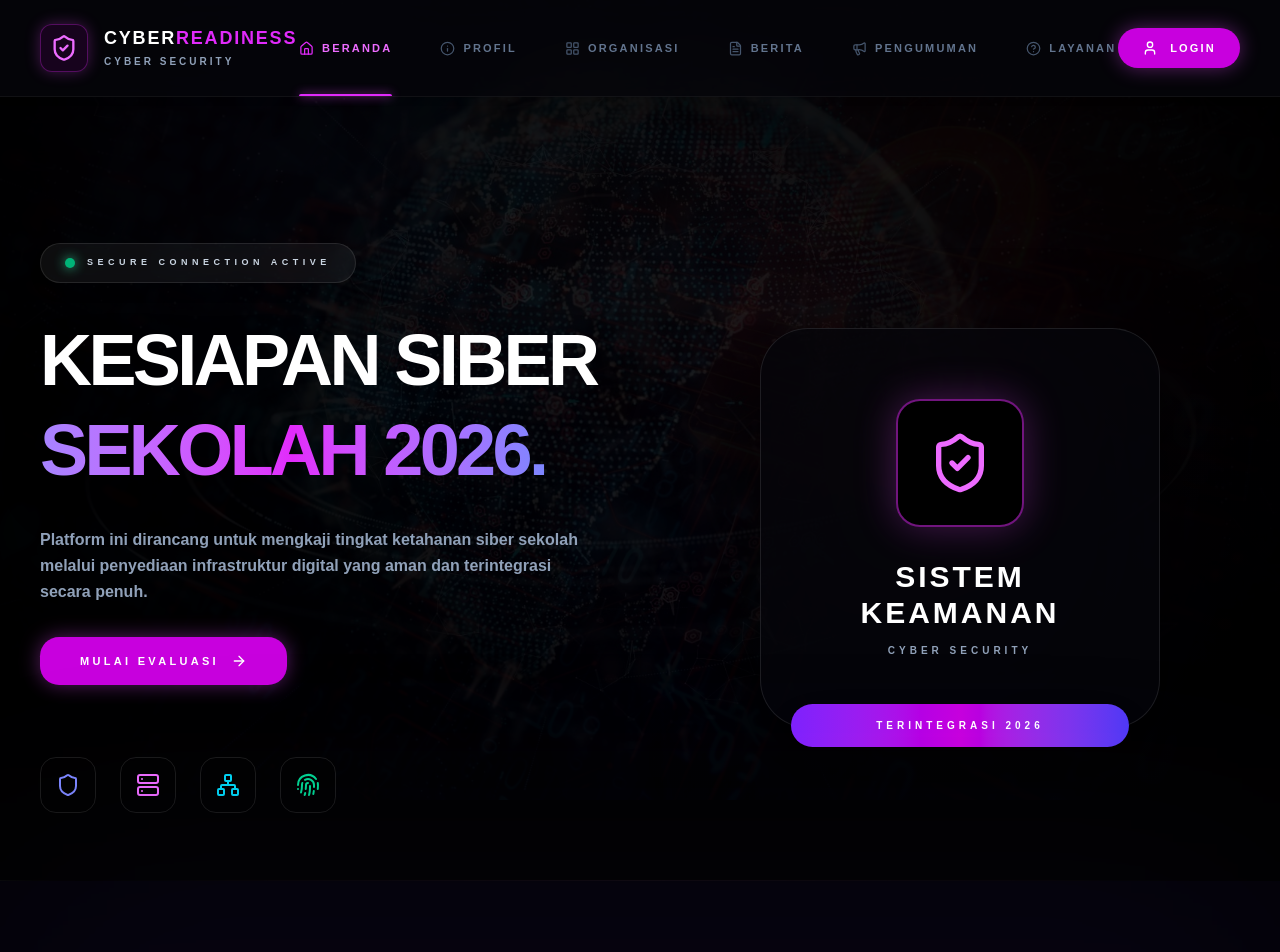
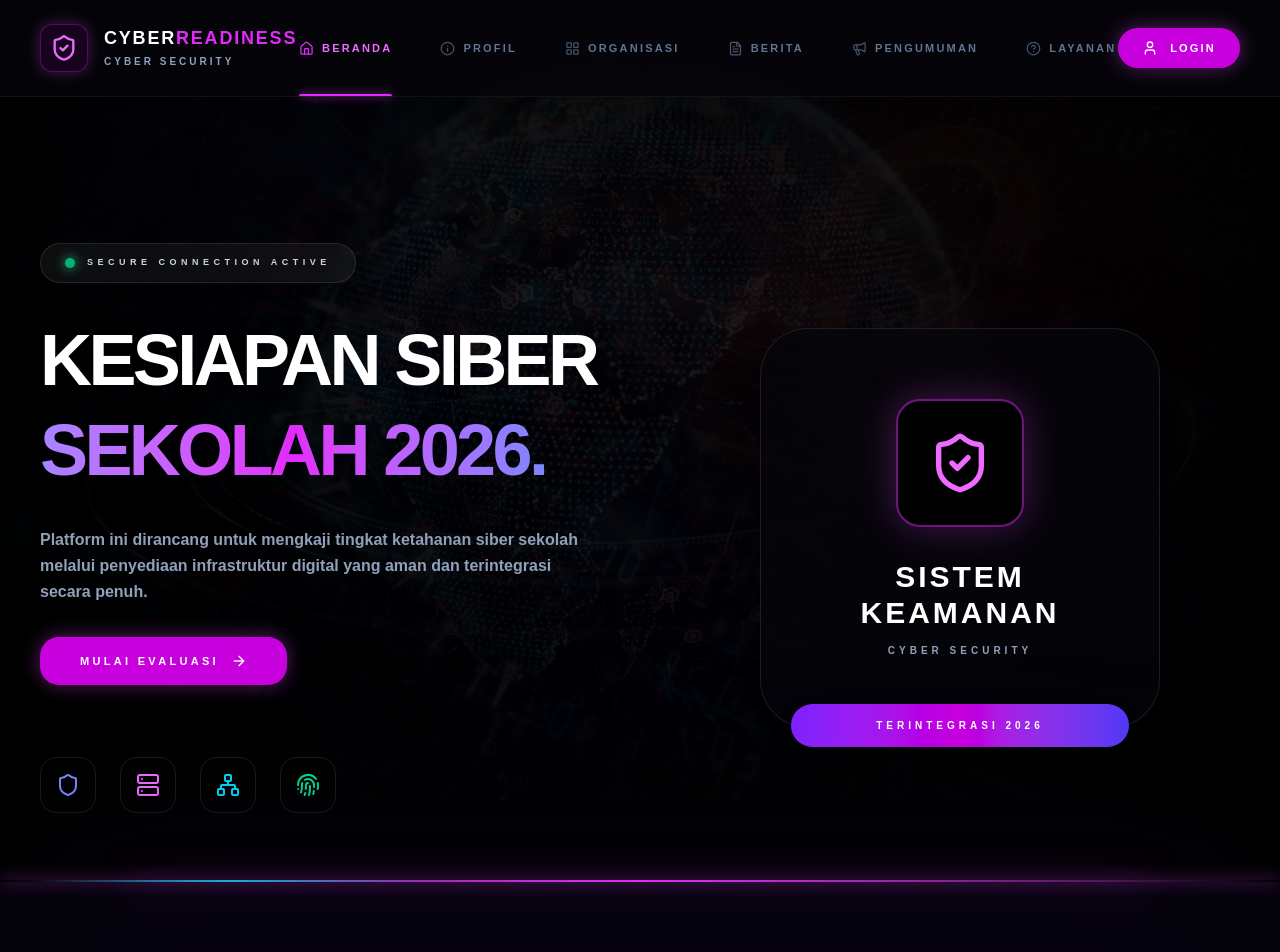
Before and after one commit to Edwinn1711/cyber-backend, a Next.js app: page / in a window 1280 px wide. Shown: the top 952 px of the page. Built offline with nearby package versions, Linux system fonts and the light colour scheme.

Commit message:
fix: memperkuat visual SectionDivider agar nampak jelas dengan efek neon z-50

```diff
--- a/app/(loginregister)/page.tsx
+++ b/app/(loginregister)/page.tsx
@@ -114,14 +114,22 @@ const PersistentUniverse = React.memo(({ bgIdx }: { bgIdx: number }) => {
 PersistentUniverse.displayName = 'PersistentUniverse';
 
 const SectionDivider = () => (
-  <div className="relative w-full h-px overflow-hidden z-20">
-    <div className="absolute inset-0 bg-gradient-to-r from-transparent via-white/10 to-transparent" />
-    <div className="absolute inset-0 bg-gradient-to-r from-transparent via-fuchsia-500/40 to-transparent blur-[2px]" />
+  <div className="relative w-full h-[2px] flex items-center justify-center z-50 overflow-visible">
+    {/* Cahaya Latar Luar (Spread) */}
+    <div className="absolute w-[80%] h-[20px] bg-fuchsia-500/10 blur-[20px] pointer-events-none" />
+
+    {/* Garis Dasar Bergradasi */}
+    <div className="absolute inset-0 bg-gradient-to-r from-transparent via-white/20 to-transparent" />
+
+    {/* Inti Garis Bercahaya (Neon) */}
+    <div className="absolute inset-0 bg-gradient-to-r from-transparent via-fuchsia-500 to-transparent shadow-[0_0_15px_#d946ef]" />
+
+    {/* Animasi Sinyal Berjalan (Data Pulse) */}
     <motion.div
       initial={{ x: '-100%' }}
       animate={{ x: '100%' }}
-      transition={{ duration: 3, repeat: Infinity, ease: "linear" }}
-      className="absolute inset-0 w-1/2 bg-gradient-to-r from-transparent via-white/20 to-transparent"
+      transition={{ duration: 4, repeat: Infinity, ease: "linear" }}
+      className="absolute inset-0 w-[30%] bg-gradient-to-r from-transparent via-cyan-400 to-transparent opacity-80"
     />
   </div>
 );
```
